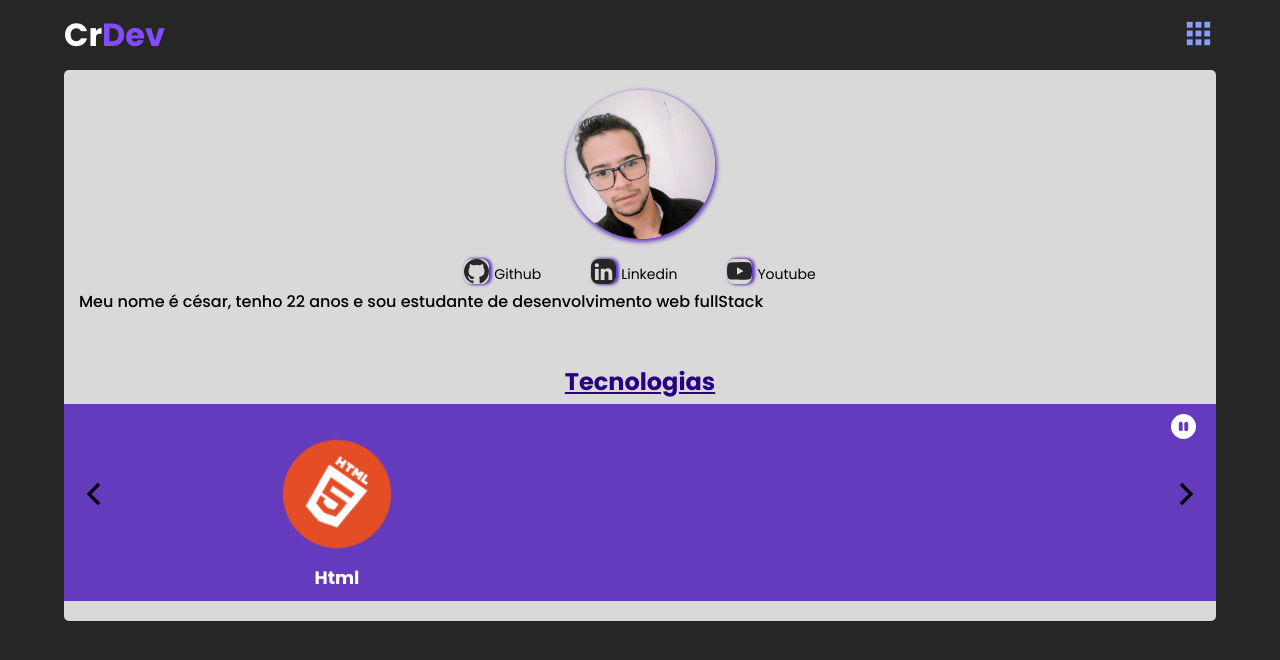
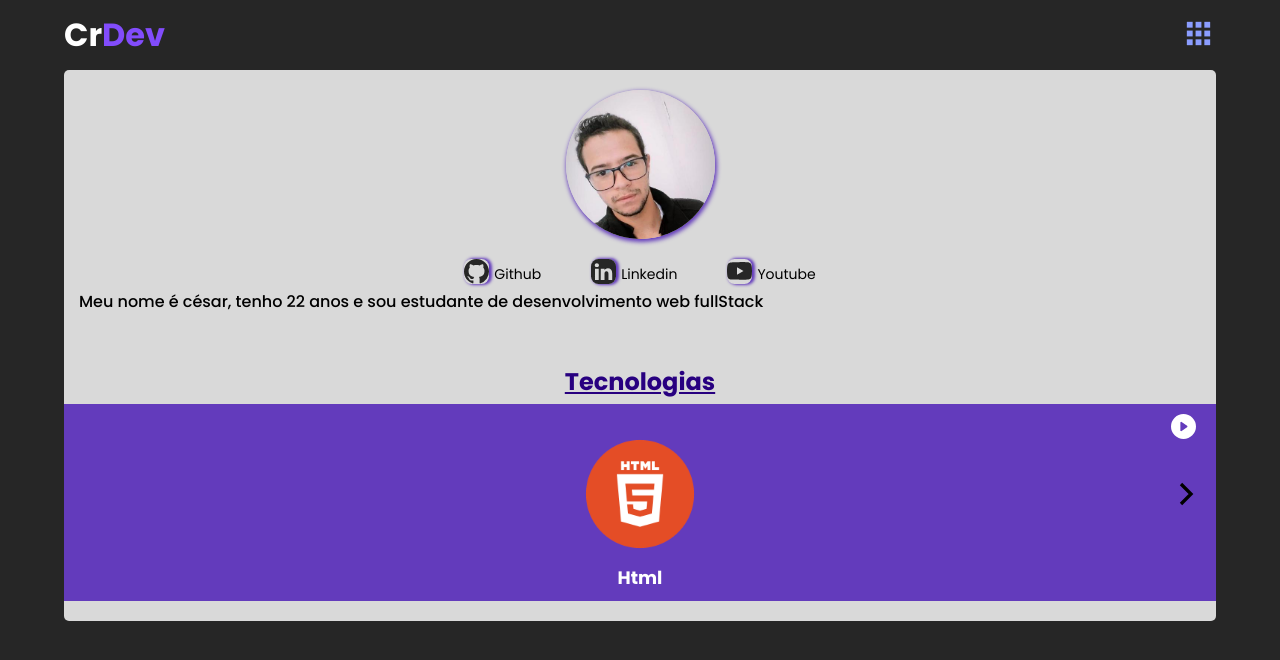
Before and after one commit to cesarrafaeljunior/Portfolio, a React (Create React App) app: page / in a window 1280 px wide. Shown: the top 660 px of the page. Built offline with nearby package versions, Linux system fonts and the light colour scheme.

Commit message:
fix: carousel click arrow

```diff
--- a/src/Contexts/carouselContext.js
+++ b/src/Contexts/carouselContext.js
@@ -1,10 +1,12 @@
 import { createContext, useEffect, useState, useRef } from "react";
+import { techs } from "../services/techs";
 export const CarouselContext = createContext({});
 
 export const CarouselProvider = ({ children }) => {
   const [isReloadCarousel, setIsReloadCarousel] = useState(false);
   const [maxContent, setMaxContent] = useState(0);
-  const [isPause, setIsPause] = useState(false);
+  const [hideClick, sethideClickF] = useState(0);
+  const [isPause, setIsPause] = useState(true);
 
   const pauseAnimation = async () => {
     setIsPause(!isPause);
@@ -17,13 +19,29 @@ export const CarouselProvider = ({ children }) => {
     if (isPause) {
       return;
     }
-    setTimeout(() => {
+    setTimeout(async () => {
       const techWidth = carousel.current.offsetWidth;
+      setMaxContent(maxContent + techWidth);
 
-      carousel.current.scrollLeft += techWidth;
+      if (maxContent > carousel.current.scrollLeft) {
+        carousel.current.scrollLeft -= techWidth;
+        if (hideClick > 0) {
+          sethideClickF(hideClick - 1);
+        }
+        setIsReloadCarousel(!isReloadCarousel);
+        if (carousel.current.scrollLeft == 0) {
+          setMaxContent(0);
+          setIsReloadCarousel(!isReloadCarousel);
+        }
+      } else {
+        carousel.current.scrollLeft += techWidth;
+        if (hideClick < techs.length - 1) {
+          sethideClickF(hideClick + 1);
+        }
+      }
 
       setIsReloadCarousel(!isReloadCarousel);
-    }, 2000);
+    }, 1000);
   }, [isReloadCarousel, isPause]);
 
   const carousel = useRef(null);
@@ -33,12 +51,20 @@ export const CarouselProvider = ({ children }) => {
 
     const techWidth = carousel.current.offsetWidth;
     carousel.current.scrollLeft -= techWidth;
+
+    if (hideClick > 0) {
+      sethideClickF(hideClick - 1);
+    }
   };
 
   const handleRightClick = (e) => {
     e.preventDefault();
     const techWidth = carousel.current.offsetWidth;
     carousel.current.scrollLeft += techWidth;
+
+    if (hideClick < techs.length) {
+      sethideClickF(hideClick + 1);
+    }
   };
 
   return (
@@ -49,6 +75,7 @@ export const CarouselProvider = ({ children }) => {
         handleRightClick,
         pauseAnimation,
         playAnimation,
+        hideClick,
         isPause,
       }}
     >
--- a/src/Pages/MainPage/index.jsx
+++ b/src/Pages/MainPage/index.jsx
@@ -18,15 +18,12 @@ export const MainPage = () => {
     handleRightClick,
     pauseAnimation,
     playAnimation,
+    hideClick,
     isPause,
-    backgroundState,
   } = useContext(CarouselContext);
 
   return (
-    <MainPageContainer
-      pauseAnimation={isPause}
-      backgroundState={backgroundState}
-    >
+    <MainPageContainer pauseAnimation={isPause}>
       <section className="Section__Header">
         <div className="Box__PersonalImage">
           <figure>
@@ -77,13 +74,23 @@ export const MainPage = () => {
             );
           })}
         </ul>
-        <button type="button" className="btnPrevious" onClick={handleLeftClick}>
-          <GrFormPrevious className="btnCarousel" />
-        </button>
-        <button type="button" className="btnNext" onClick={handleRightClick}>
-          <GrFormNext className="btnCarousel" />
-        </button>
-        {isPause == true ? (
+        {hideClick > 0 ? (
+          <button
+            type="button"
+            className="btnPrevious"
+            onClick={handleLeftClick}
+          >
+            <GrFormPrevious className="btnCarousel" />
+          </button>
+        ) : null}
+
+        {hideClick <= techs.length - 2 ? (
+          <button type="button" className="btnNext" onClick={handleRightClick}>
+            <GrFormNext className="btnCarousel" />
+          </button>
+        ) : null}
+
+        {isPause === true ? (
           <button type="button" className="btnControl" onClick={playAnimation}>
             <BsFillPlayCircleFill className="btnControl" />
           </button>
```
